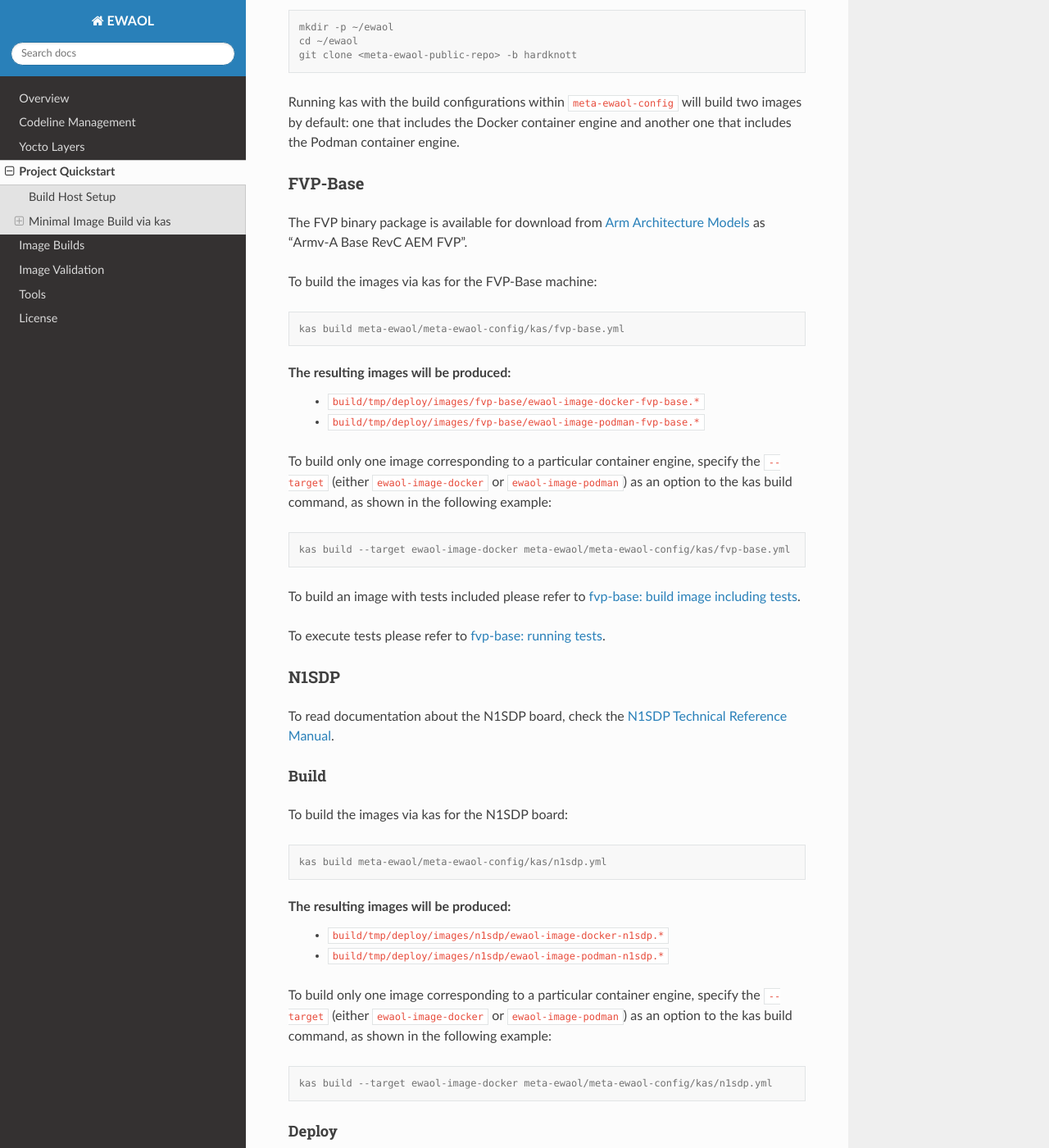
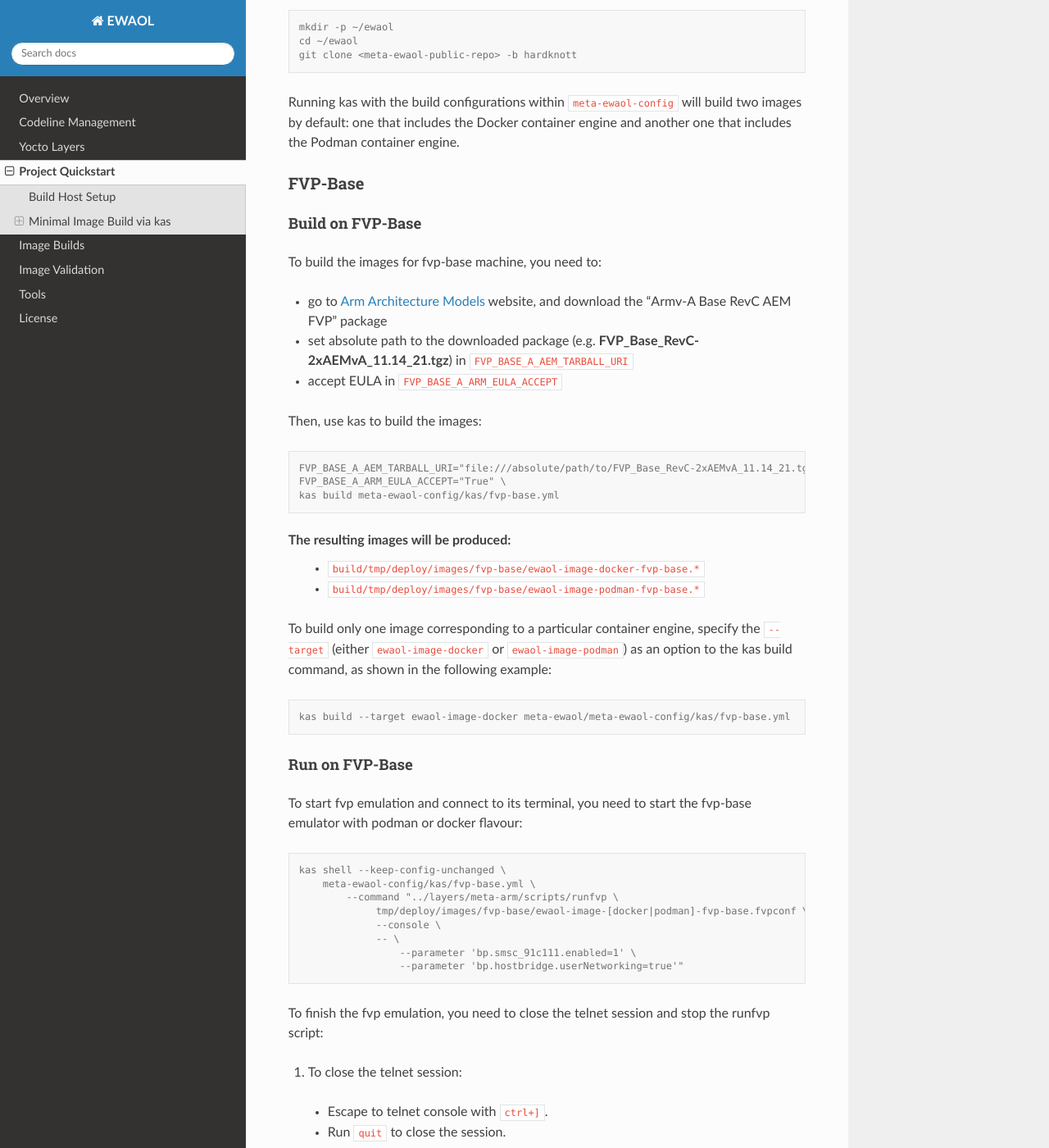
Before and after one commit to chaoge525/soafee_demo, a Sphinx documentation site: the page built from documentation/quickstart.rst, in a window 1280 px wide and 1400 px high, scrolled down 1503 px. Shown: the whole window at 82% size. Built offline with Sphinx 7.4.7 and the Read the Docs theme 2.0.0, drawn with Linux system fonts in a browser that asks for light colours; some of the changed text lies outside the part shown.

Commit message:
doc: Change structure of the Quickstart FVP_Base section
This patch adds a `Build` and a `Run` section to the quickstart for
FVP-Base. It also changes the instructions to work with the added `Run`
section.

Issue-Id: SCM-3031
Signed-off-by: Hugo L'Hostis <hugo.lhostis@arm.com>
Change-Id: Iab37bc7d9cec5dd16fce4ef6d3334c0ea1efacba

```diff
--- a/documentation/quickstart.rst
+++ b/documentation/quickstart.rst
@@ -85,17 +85,25 @@ another one that includes the Podman container engine.
 FVP-Base
 ========
 
-The FVP binary package is available for download from
-`Arm Architecture Models`_ as "Armv-A Base RevC AEM FVP".
+Build on FVP-Base
+-----------------
 
-.. _Arm Architecture Models:
-   https://developer.arm.com/tools-and-software/simulation-models/fixed-virtual-platforms/arm-ecosystem-models
+To build the images for fvp-base machine, you need to:
 
-To build the images via kas for the FVP-Base machine:
+* go to `Arm Architecture Models`_ website, and download the "Armv-A Base RevC
+  AEM FVP" package
+* set absolute path to the downloaded package
+  (e.g. **FVP_Base_RevC-2xAEMvA_11.14_21.tgz**) in
+  ``FVP_BASE_A_AEM_TARBALL_URI``
+* accept EULA in ``FVP_BASE_A_ARM_EULA_ACCEPT``
+
+Then, use kas to build the images:
 
 .. code-block:: console
 
-   kas build meta-ewaol/meta-ewaol-config/kas/fvp-base.yml
+   FVP_BASE_A_AEM_TARBALL_URI="file:///absolute/path/to/FVP_Base_RevC-2xAEMvA_11.14_21.tgz" \
+   FVP_BASE_A_ARM_EULA_ACCEPT="True" \
+   kas build meta-ewaol-config/kas/fvp-base.yml
 
 The resulting images will be produced:
  - ``build/tmp/deploy/images/fvp-base/ewaol-image-docker-fvp-base.*``
@@ -109,6 +117,35 @@ an option to the kas build command, as shown in the following example:
 
    kas build --target ewaol-image-docker meta-ewaol/meta-ewaol-config/kas/fvp-base.yml
 
+Run on FVP-Base
+---------------
+
+To start fvp emulation and connect to its terminal, you need to start the
+fvp-base emulator with podman or docker flavour:
+
+.. code-block:: console
+
+   kas shell --keep-config-unchanged \
+       meta-ewaol-config/kas/fvp-base.yml \
+           --command "../layers/meta-arm/scripts/runfvp \
+                tmp/deploy/images/fvp-base/ewaol-image-[docker|podman]-fvp-base.fvpconf \
+                --console \
+                -- \
+                    --parameter 'bp.smsc_91c111.enabled=1' \
+                    --parameter 'bp.hostbridge.userNetworking=true'"
+
+To finish the fvp emulation, you need to close the telnet session and stop the
+runfvp script:
+
+1. To close the telnet session:
+
+ - Escape to telnet console with ``ctrl+]``.
+ - Run ``quit`` to close the session.
+
+2. To stop the runfvp:
+
+ - Type ``ctrl+c`` and wait for kas process to finish.
+
 To build an image with tests included please refer to
 :ref:`fvp-base: build image including tests`.
 
@@ -120,8 +157,8 @@ N1SDP
 To read documentation about the N1SDP board, check the
 `N1SDP Technical Reference Manual`_.
 
-Build
------
+Build on N1SDP
+--------------
 
 To build the images via kas for the N1SDP board:
 
@@ -141,8 +178,8 @@ an option to the kas build command, as shown in the following example:
 
    kas build --target ewaol-image-docker meta-ewaol/meta-ewaol-config/kas/n1sdp.yml
 
-Deploy
-------
+Deploy on N1SDP
+---------------
 
 To deploy the image on N1SDP you will need a tool to copy an image using its
 block map. In this tutorial, we will use ``bmap-tools`` which can be installed
@@ -335,8 +372,8 @@ onto the mounted microSD card:
 
     Cmd> REBOOT
 
-Run
----
+Run on N1SDP
+------------
 
 To run the image, connect to the AP console by running the following command
 from a terminal in your host PC:
@@ -353,3 +390,4 @@ To execute tests please refer to :ref:`n1sdp: running tests`.
 
 .. _Potential firmware damage notice: https://community.arm.com/developer/tools-software/oss-platforms/w/docs/604/notice-potential-damage-to-n1sdp-boards-if-using-latest-firmware-release
 .. _N1SDP Technical Reference Manual: https://developer.arm.com/documentation/101489/0000
+.. _Arm Architecture Models: https://developer.arm.com/tools-and-software/simulation-models/fixed-virtual-platforms/arm-ecosystem-models
```
Also changed, not shown: documentation/validations.rst (+6 -6 lines).
